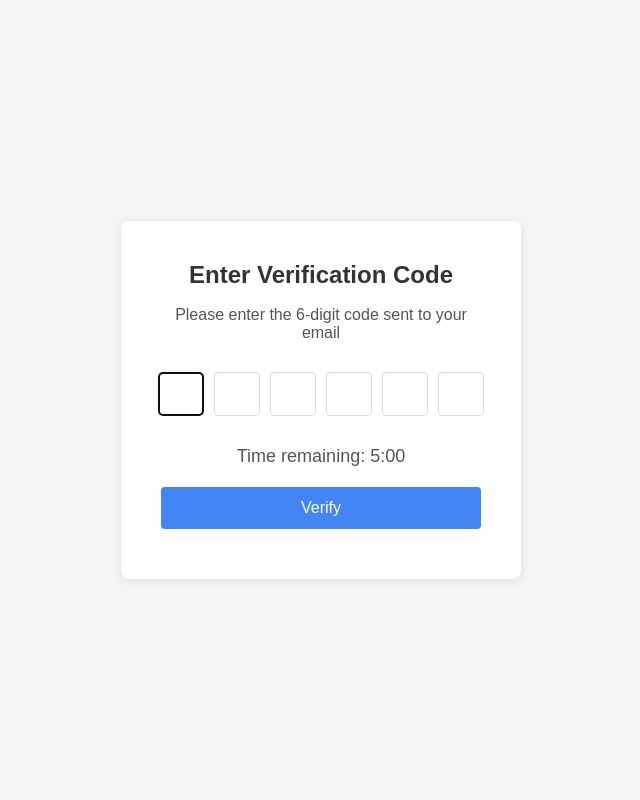
After one commit to shrnemmnl/book_hive, a Django app: page /otp_page_fg in a window 1280 px wide. The commit adds this page. Shown: the whole page, without its empty margins (319-959 px from the left). Run offline with Django 5.2, Linux system fonts and the light colour scheme.

Commit message:
forget password implementation

```diff
--- a/bookHive/admin_panel/views.py
+++ b/bookHive/admin_panel/views.py
@@ -44,6 +44,7 @@ def admin_dashboard(request):
 @cache_control(no_store=True, no_cache=True, must_revalidate=True)
 @login_required(login_url='admin_signin')
 def books(request):
+
     books = Product.objects.select_related('genre').order_by('-updated_at')
 
     return render(request, 'admin/books.html', {"books":books})
--- a/bookHive/templates/login/login.html
+++ b/bookHive/templates/login/login.html
@@ -39,10 +39,10 @@
                 </div>
                 <div class="card-body px-auto py-auto">
                     {% if messages %}
-                    <!-- <div class="alert alert-success alert-dismissible fade show" role="alert">
+                    <div class="alert alert-success alert-dismissible fade show" role="alert">
                         Hi {{first_name}} {{last_name}}.Your Account created successfully! You can now log in.
                         <button type="button" class="btn-close" data-bs-dismiss="alert" aria-label="Close"></button>
-                    </div> -->
+                    </div>
 
                         {% for message in messages %}
                             <div class="alert alert-{{ message.tags }} alert-dismissible fade show" role="alert">
--- /dev/null
+++ b/bookHive/templates/login/otp_page_fg.html
@@ -0,0 +1,346 @@
+<!DOCTYPE html>
+<html lang="en">
+  <head>
+    <meta charset="UTF-8" />
+    <meta name="viewport" content="width=device-width, initial-scale=1.0" />
+    <title>OTP Verification</title>
+    <style>
+      body {
+        font-family: Arial, sans-serif;
+        display: flex;
+        justify-content: center;
+        align-items: center;
+        height: 100vh;
+        margin: 0;
+        background-color: #f5f5f5;
+      }
+      .container {
+        background-color: white;
+        padding: 40px;
+        border-radius: 8px;
+        box-shadow: 0 2px 10px rgba(0, 0, 0, 0.1);
+        text-align: center;
+        width: 320px;
+      }
+      h1 {
+        margin-top: 0;
+        color: #333;
+        font-size: 24px;
+      }
+      .instruction {
+        color: #555;
+        font-size: 16px;
+        margin-bottom: 20px;
+      }
+      .email-display {
+        font-weight: bold;
+        color: #4285f4;
+        margin-bottom: 20px;
+      }
+      .otp-inputs {
+        display: flex;
+        justify-content: center;
+        gap: 10px;
+        margin: 30px 0;
+      }
+      .otp-inputs input {
+        width: 40px;
+        height: 40px;
+        font-size: 20px;
+        text-align: center;
+        border: 1px solid #ddd;
+        border-radius: 4px;
+      }
+      .timer {
+        margin: 20px 0;
+        font-size: 18px;
+        color: #555;
+      }
+      button {
+        background-color: #4285f4;
+        color: white;
+        border: none;
+        padding: 12px 30px;
+        border-radius: 4px;
+        font-size: 16px;
+        cursor: pointer;
+        transition: background-color 0.3s;
+        width: 100%;
+        margin-bottom: 10px;
+      }
+      button:hover {
+        background-color: #3367d6;
+      }
+      button:disabled {
+        background-color: #cccccc;
+        cursor: not-allowed;
+      }
+      .resend-button {
+        background-color: #28a745;
+      }
+      .resend-button:hover {
+        background-color: #218838;
+      }
+      .success-message {
+        color: #28a745;
+        font-weight: bold;
+        display: none;
+      }
+      .timeout-message {
+        display: none;
+        color: #e74c3c;
+        margin-top: 10px;
+      }
+    </style>
+  </head>
+  <body>
+    <div class="container">
+      <form method="POST">
+        {% csrf_token %}
+        <!-- OTP Verification Section -->
+        <div class="verification-section" id="verificationSection">
+          <h1>Enter Verification Code</h1>
+          <p class="instruction">
+            Please enter the 6-digit code sent to your email
+          </p>
+          <p class="email-display" id="emailDisplay"></p>
+
+          <div class="otp-inputs">
+            <input type="text" name="digit1" maxlength="1" autofocus />
+            <input type="text" name="digit2" maxlength="1" />
+            <input type="text" name="digit3" maxlength="1" />
+            <input type="text" name="digit4" maxlength="1" />
+            <input type="text" name="digit5" maxlength="1" />
+            <input type="text" name="digit6" maxlength="1" />
+          </div>
+
+          <div class="timer" id="timer">Time remaining: 5:00</div>
+          <p
+            id="timeout-message"
+            class="timeout-message"
+          >
+            Verification code expired. Please request a new code.
+          </p>
+
+          <button id="verifyBtn" name="action" value="verify" type="button">
+            Verify
+          </button>
+          <button
+            id="resendBtn"
+            name="action"
+            value="resend"
+            style="display: none"
+            class="resend-button"
+            type="button"
+          >
+            Resend Code
+          </button>
+        </div>
+      </form>
+      <!-- Success Message -->
+      <div id="successMessage" class="success-message">
+        Email verified successfully!
+      </div>
+    </div>
+
+    <script>
+      // DOM Elements
+      const verificationSection = document.getElementById("verificationSection");
+      const emailDisplay = document.getElementById("emailDisplay");
+      const verifyBtn = document.getElementById("verifyBtn");
+      const resendBtn = document.getElementById("resendBtn");
+      const timerElement = document.getElementById("timer");
+      const timeoutMessage = document.getElementById("timeout-message");
+      const successMessage = document.getElementById("successMessage");
+      const inputs = document.querySelectorAll(".otp-inputs input");
+
+      let timeLeft = 5 * 60; // 5 minutes in seconds
+      let countdownTimer;
+      let userEmail = "";
+      let mockVerificationCode = ""; // In a real app, this would be generated on the server
+
+    //   // Get email from URL parameter if available
+    //   function getEmailFromURL() {
+    //     const urlParams = new URLSearchParams(window.location.search);
+    //     const email = urlParams.get('email');
+    //     if (email) {
+    //       userEmail = email;
+    //       emailDisplay.textContent = email;
+    //     } else {
+    //       emailDisplay.textContent = "(Email address not provided)";
+    //     }
+    //   }
+
+    //   // Setup OTP input fields
+    //   inputs.forEach((input, index) => {
+    //     input.addEventListener("keyup", (e) => {
+    //       if (e.key >= 0 && e.key <= 9) {
+    //         // Move to next input after entering a digit
+    //         if (index < inputs.length - 1) {
+    //           inputs[index + 1].focus();
+    //         }
+    //         // If on last input and a digit is entered, try to submit
+    //         else if (index === inputs.length - 1) {
+    //           const allFilled = Array.from(inputs).every(input => input.value.length === 1);
+    //           if (allFilled) {
+    //             verifyBtn.focus();
+    //           }
+    //         }
+    //       } else if (e.key === "Backspace") {
+    //         // Move to previous input on backspace
+    //         if (index > 0 && input.value === "") {
+    //           inputs[index - 1].focus();
+    //         }
+    //       }
+    //     });
+
+
+
+
+    //     // Also handle input event for auto-forwarding when pasting or using browser autofill
+    //     input.addEventListener("input", (e) => {
+    //       if (input.value.length === 1 && index < inputs.length - 1) {
+    //         inputs[index + 1].focus();
+    //       }
+    //     });
+    //   });
+
+      // Setup OTP input fields
+      inputs.forEach((input, index) => {
+        input.addEventListener("keyup", (e) => {
+          if (e.key >= 0 && e.key <= 9) {
+            // Move to next input after entering a digit
+            if (index < inputs.length - 1) {
+              inputs[index + 1].focus();
+            }
+          } else if (e.key === "Backspace") {
+            // Move to previous input on backspace
+            if (index > 0) {
+              inputs[index - 1].focus();
+            }
+          }
+        });
+      });
+
+      // Generate a random 6-digit code (for demo purposes only)
+      function generateVerificationCode() {
+        return Math.floor(100000 + Math.random() * 900000).toString();
+      }
+
+      // Start the countdown timer
+      function startTimer() {
+        // Reset timer
+        timeLeft = 5 * 60;
+        clearInterval(countdownTimer);
+
+        countdownTimer = setInterval(() => {
+          if (timeLeft <= 0) {
+            clearInterval(countdownTimer);
+            timerElement.textContent = "Time expired";
+            timerElement.style.color = "#e74c3c";
+            timeoutMessage.style.display = "block";
+            verifyBtn.style.display = "none";
+            resendBtn.style.display = "block";
+
+            inputs.forEach((input) => {
+              input.disabled = true;
+            });
+            return;
+          }
+
+          const minutes = Math.floor(timeLeft / 60);
+          const seconds = timeLeft % 60;
+
+          timerElement.textContent = `Time remaining: ${minutes}:${
+            seconds < 10 ? "0" : ""
+          }${seconds}`;
+          timeLeft--;
+        }, 1000);
+      }
+
+      // Verify the entered OTP
+      function verifyOTP() {
+        const enteredOTP = Array.from(inputs)
+          .map((input) => input.value)
+          .join("");
+
+        if (enteredOTP.length === 6 && /^\d+$/.test(enteredOTP)) {
+          // For demo purposes, we'll consider any 6-digit code as valid
+          // In a real application, you would validate against the server-generated code
+
+          // Demo validation logic (replace with actual server validation)
+          if (mockVerificationCode && enteredOTP === mockVerificationCode) {
+            alert("Verification successful!");
+            clearInterval(countdownTimer);
+            verificationSection.style.display = "none";
+            successMessage.style.display = "block";
+
+            // In a real app, you might redirect to another page after successful verification
+            // window.location.href = "dashboard.html";
+          }
+          else {
+            // For demo, assume successful if no mockVerificationCode is set
+            if (!mockVerificationCode) {
+              alert("Demo mode: Verification successful!");
+              clearInterval(countdownTimer);
+              verificationSection.style.display = "none";
+              successMessage.style.display = "block";
+            } else {
+              alert("Invalid verification code. Please try again.");
+            }
+          }
+        } else {
+          alert("Please enter a valid 6-digit code");
+        }
+      }
+
+      // Reset and resend verification code
+      function resendVerificationCode() {
+        inputs.forEach((input) => {
+          input.value = "";
+          input.disabled = false;
+        });
+
+        // Generate a new verification code for demo purposes
+        mockVerificationCode = generateVerificationCode();
+
+        // In a real app, you would make a server request to resend the code
+        console.log(
+          `Resending verification code ${mockVerificationCode} to ${userEmail}`
+        );
+
+        alert(
+          `New verification code sent to ${userEmail || "your email"}\n\nIn a real application, this would be sent via SMTP email.`
+        );
+
+        // Reset and restart the timer
+        timeoutMessage.style.display = "none";
+        timerElement.style.color = "#555";
+        verifyBtn.style.display = "block";
+        resendBtn.style.display = "none";
+
+        startTimer();
+        inputs[0].focus();
+      }
+
+      // Initialize page
+      function init() {
+        getEmailFromURL();
+
+        // For demo purposes, generate a verification code
+        mockVerificationCode = generateVerificationCode();
+        console.log("Demo verification code:", mockVerificationCode);
+
+        startTimer();
+        inputs[0].focus();
+      }
+
+      // Event Listeners
+      verifyBtn.addEventListener("click", verifyOTP);
+      resendBtn.addEventListener("click", resendVerificationCode);
+
+      // Initialize when page loads
+      document.addEventListener("DOMContentLoaded", init);
+    </script>
+  </body>
+</html>
--- a/bookHive/users/urls.py
+++ b/bookHive/users/urls.py
@@ -22,4 +22,7 @@ urlpatterns = [
      path('checkoutpage',views.checkoutpage, name='checkoutpage'),
      path('verification',views.verification, name='verification'),
      path('fg_verification',views.fg_verification, name='fg_verification'),
+     path('otp_page_fg',views.otp_page_fg, name='otp_page_fg'),
+     path('password_change',views.password_change, name='password_change'),
+
 ]
--- a/bookHive/users/views.py
+++ b/bookHive/users/views.py
@@ -512,6 +512,26 @@ def fg_verification(request):
 
     if request.method == 'POST':
 
+        email= request.POST.get('email', '').strip()
+
+        if CustomUser.objects.filter(email=email).exists():
+            request.session['verification_email'] = email
+            otp_generate_pls= generate_otp()
+            request.session['otp_generate_pls']=otp_generate_pls
+
+            send_verification_email(email, otp_generate_pls,'password')
+            return redirect('otp_page_fg')
+        else:
+            messages.error(request, "Email not found or an error occurred. Please check the email you entered. If you haven’t signed up yet, please register first.")
+            redirect('fg_verification')
+
+
+    return render(request, 'login/fg_verification.html')
+
+
+def otp_page_fg(request):
+
+    if request.method == 'POST':
         action = request.POST.get('action')
         if action == 'verify':
             entered_otp = ''.join([
@@ -522,43 +542,19 @@ def fg_verification(request):
             request.POST.get('digit5', ''),
             request.POST.get('digit6', ''),
         ])
+            session_otp=request.session['otp_generate_pls']
+            print('hi')
 
-            session_otp = request.session.get('otp')
-            email = request.session.get('verification_email')
+        if entered_otp == session_otp:
+            del request.session['otp_generate_pls']
+            print('hi')
+            # messages.success(request, "Email verified! You can now change the password.")
+            return redirect('password_change')
+                # messages.error(request, "Something went wrong.")
 
-            if entered_otp == session_otp:
-            # You can mark user as verified here (maybe add `is_verified` field to model)
-                user_session_data=request.session.get('userdata')
-                user=CustomUser.objects.create(
-                    first_name=user_session_data['first_name'],
-                    last_name=user_session_data['last_name'],
-                    email=user_session_data['email'],
-                    phone_no=user_session_data['phone_no'],
-                    password=user_session_data['password']
-
-                )
-
-                # Clear session after creating
-                del request.session['userdata']
-                del request.session['otp']
-                del request.session['verification_email']
+    return render (request, 'login/otp_page_fg.html')
 
 
-                messages.success(request, "Email verified and account created! You can now log in.")
-                return redirect('login')  # or home page
-            else:
-                messages.error(request, "Invalid OTP. Try again.")
-
-        elif action == 'resend':
-            new_otp = generate_otp()
-            request.session['otp'] = new_otp
-
-            email = request.session.get('verification_email')
-            if email:
-                send_verification_email(email, new_otp,'password')
-                messages.info(request, "A new OTP has been sent to your email.")
-            else:
-                messages.error(request, "Something went wrong. Email not found in session.")
-
-
-    return render(request, 'login/fg_verification.html')
+def password_change(request):
+    print('hi')
+    return render (request, 'login/password_change.html')
```
Also changed, not shown: bookHive/templates/login/fg_verification.html (+35 -209 lines), bookHive/templates/login/password_change.html (added, +11 -0 lines).
